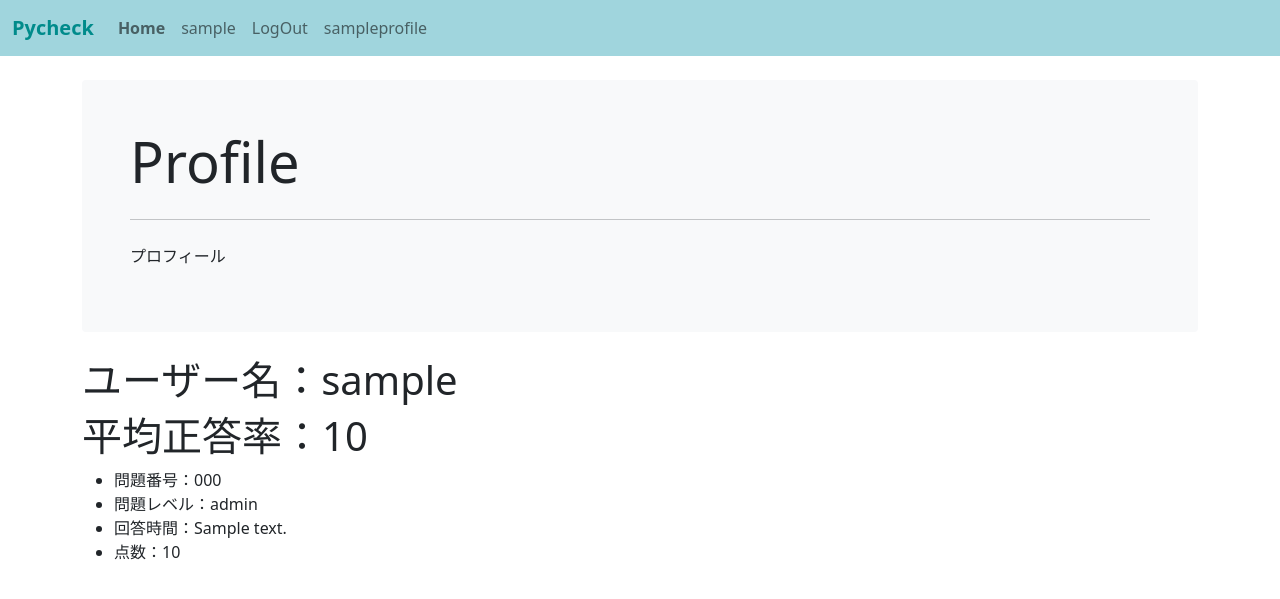
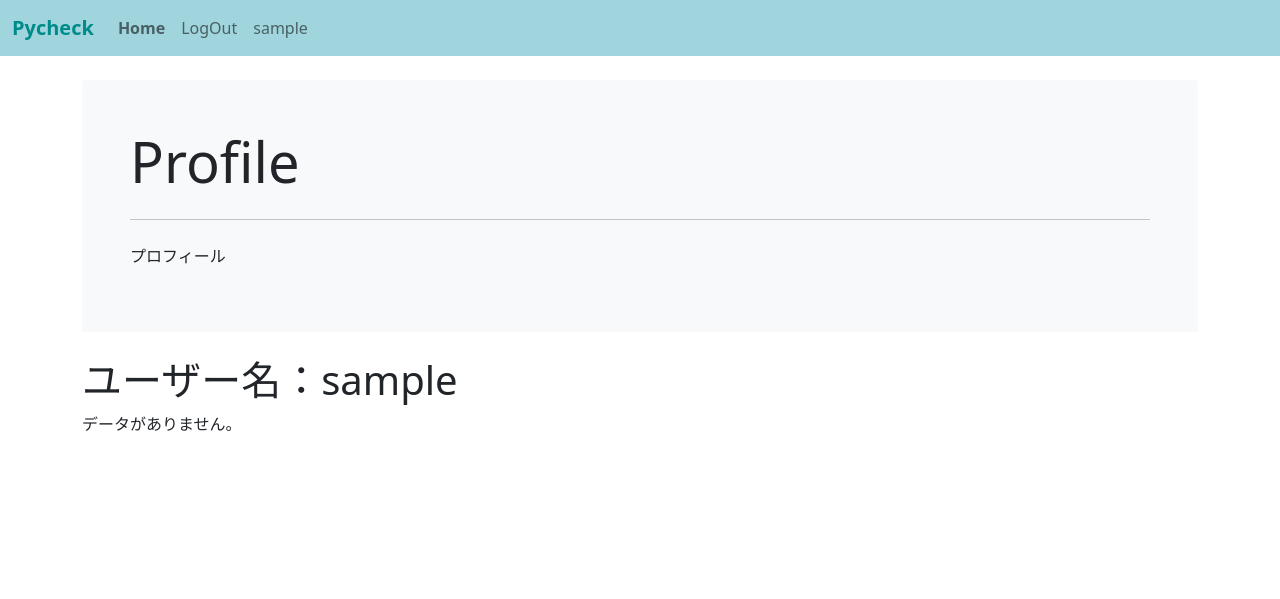
Before and after one commit to cardene777/pycheck, a Django app: a page that uses templates/base.html in a window 1280 px wide. Shown: the top 599 px of the page. Run offline with Django 3.2, Linux system fonts and the light colour scheme; a user stored in the database is signed in; tables that the repository leaves empty hold one stand-in row (values such as "Sample post"); some libraries are stand-ins or nearby versions.

Commit message:
#7 minor corrections

```diff
--- a/accounts/templates/accounts/profile.html
+++ b/accounts/templates/accounts/profile.html
@@ -13,6 +13,7 @@
     </div>
     <div class="container">
         <h1>ユーザー名：{{ username }}</h1>
+        {% if user_datas is None %}
             <h1>平均正答率：{{ average_current }}</h1>
             {% for user_data in user_datas %}
                 <ul>
@@ -22,5 +23,8 @@
                     <li>点数：{{ user_data.score }}</li>
                 </ul>
             {% endfor %}
+        {% else %}
+            <p>データがありません。</p>
+        {% endif %}
     </div>
 {% endblock %}
--- a/accounts/templates/accounts/signup.html
+++ b/accounts/templates/accounts/signup.html
@@ -2,15 +2,17 @@
 <html>
 <head>
     <meta charset="utf-8" />
-    <title>CREATE</title>
+    <title>SignUp</title>
     <meta name="viewport" content="width=device-width, initial-scale=1">
 </head>
 <body>
+    <div class="container">
         <p>新規ユーザーの作成</p>
         <form action="" method="POST">
             {% csrf_token %}
             {{ form.as_p }}
             <button type="submit">作成</button>
         </form>
+    </div>
 </body>
 </html>
--- a/skill/templates/skill/home.html
+++ b/skill/templates/skill/home.html
@@ -11,6 +11,7 @@
         <p>ホーム</p>
       </div>
     </div>
+    {% if user.username %}
         <div class="container">
             <div class="container">
                 <div class="btns">
@@ -23,4 +24,9 @@
                 </div>
             </div>
         </div>
+    {% else %}
+        <div class="container">
+            <h3>ログインしてください！</h3>
+        </div>
+    {% endif %}
 {% endblock %}
--- a/templates/base.html
+++ b/templates/base.html
@@ -32,13 +32,10 @@
                         </li>
                         {% if user.is_authenticated %}
                             <li class="nav-item active">
-                                <a class="nav-link" href="{% url 'accounts:login' %}">{{ user.username }}</a>
-                            </li>
-                            <li class="nav-item active">
                                 <a class="nav-link" href="{% url 'accounts:logout' %}">LogOut</a>
                             </li>
                             <li class="nav-item active">
-                                <a class="nav-link" href="{% url 'accounts:profile' username=user.username %}">{{ user.username }}profile</a>
+                                <a class="nav-link" href="{% url 'accounts:profile' username=user.username %}">{{ user.username }}</a>
                             </li>
                         {% else %}
                             <li class="nav-item active">
```
Also changed, not shown: accounts/templates/accounts/login.html (+7 -5 lines), accounts/templates/accounts/logout.html (+6 -4 lines), 1 other file. Lines whose indentation alone changed are shown as unchanged.
